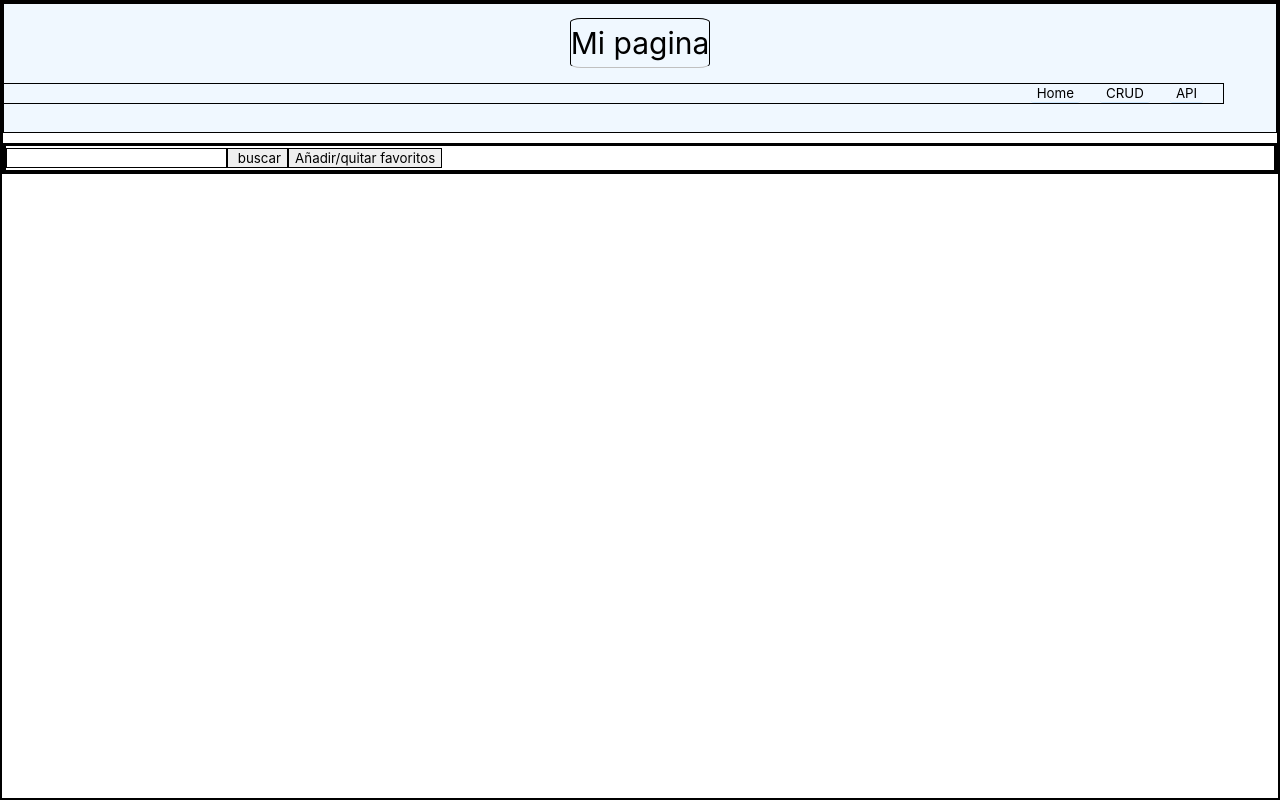
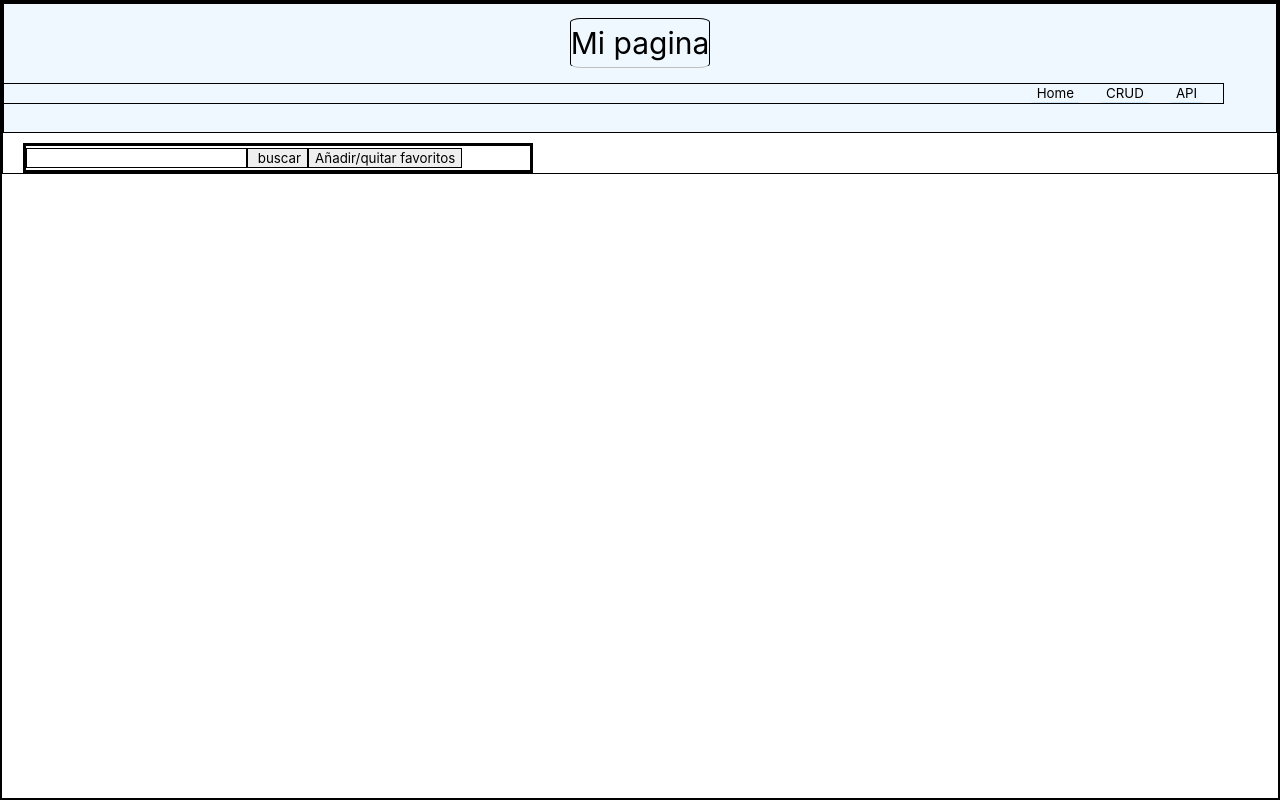
Before and after one commit to JoaquinAlcazar/VuePage-main, a Vue app: page / in a window 1280 px wide. Both pictures are taken after a click on the button "API". Built offline with nearby package versions, Linux system fonts and the light colour scheme.

Commit message:
Añadidas un par de cositas de CSS

```diff
--- a/src/App.vue
+++ b/src/App.vue
@@ -21,7 +21,7 @@
   </div>
 
 
-  <div v-if="page == 'API'">
+  <div v-if="page == 'API'" class="APICosa">
     <Seeker @search="ConectaApi" @addFav="AddToFav"></Seeker>
     <Show :pokemonToShow="pokemon"></Show>
     <favoritos :pokemonFavoritos="pokemonFav"></favoritos>
@@ -29,21 +29,21 @@
 </template>
 
 <script>
-import Seeker from "./components/Seeker.vue";
-import Show from "./components/Show.vue";
 import viewer from '@/components/ShowGame.vue'
 import navigation from '@/components/Status.vue'
 import ud from '@/components/CrudComponents/Ud.vue'
 import cr from "@/components/CrudComponents/CR.vue"
+import Seeker from "./components/Seeker.vue";
+import Show from "./components/Show.vue";
 import favoritos from "@/components/Favoritos.vue"
 export default {
   components: {
     viewer,
     navigation,
     ud,
+    cr,
     Seeker,
     Show,
-    cr,
     favoritos
 
   },
@@ -193,4 +193,9 @@ h1 {
   border-bottom: 1px solid rgb(192, 192, 192);
   border-radius: 8%;
 }
+
+.APICosa{
+  margin-left: 20px;
+  width: 40%;
+}
 </style>
--- a/src/components/Favoritos.vue
+++ b/src/components/Favoritos.vue
@@ -23,5 +23,15 @@ export default {
 </script>
 
 <style>
-/* Estilos CSS */
+ .FavouritePokemon{
+    margin-top: 20px;
+ }
+.FavouritePokemon img{
+    width: 100px;
+    height: 100px;
+    margin-bottom: 0px;
+}
+.FavouritePokemon p{
+    margin-top: 0px;
+}
 </style>
```
